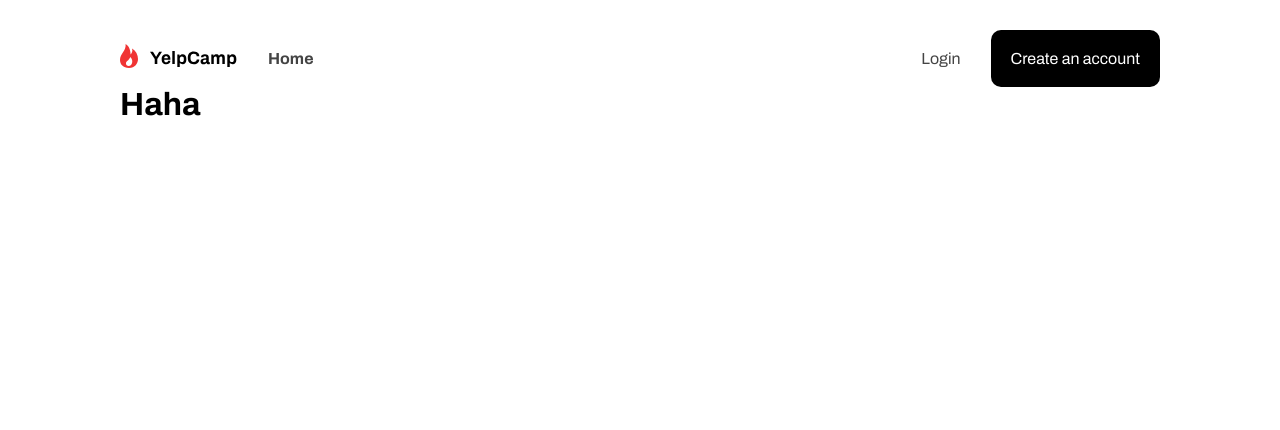
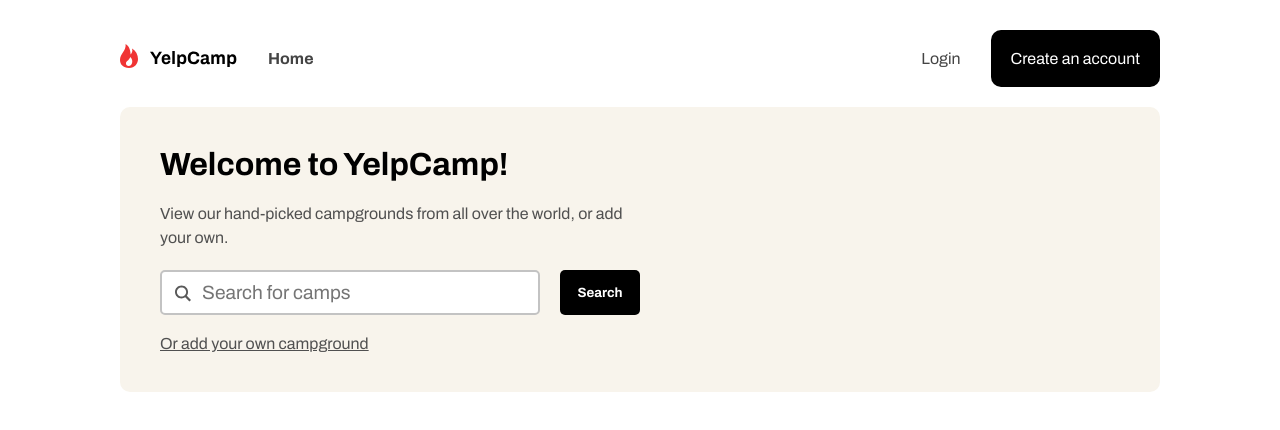
Before and after one commit to sparklaunch/yelpcamp, a React (Create React App) app: page /campgrounds in a window 1280 px wide. Shown: the top 430 px of the page. Built offline with nearby package versions, Linux system fonts and the light colour scheme.

Commit message:
Add Desktop Home.

```diff
--- a/src/components/Home/Home.scss
+++ b/src/components/Home/Home.scss
@@ -1,2 +1,65 @@
 .Home {
+    .welcome {
+        width: 100%;
+        background-color: rgb(248, 244, 236);
+        padding: 40px;
+        border-radius: 10px;
+        .welcome-header {
+            margin-bottom: 20px;
+        }
+        .welcome-description {
+            margin-bottom: 20px;
+            width: 50%;
+            p {
+                color: rgb(80, 80, 80);
+                line-height: 1.5;
+            }
+        }
+        .search-form {
+            width: 50%;
+            display: grid;
+            grid-template-columns: auto 80px;
+            margin-bottom: 20px;
+            .search-input {
+                position: relative;
+                input {
+                    width: 95%;
+                    border-color: rgb(195, 195, 195);
+                    border-style: solid;
+                    border-radius: 5px;
+                    padding: 10px;
+                    padding-left: 40px;
+                    font-size: 1.2rem;
+                }
+                img {
+                    position: absolute;
+                    left: 15px;
+                    top: 15px;
+                }
+            }
+            button.search-button {
+                border: none;
+                border-radius: 5px;
+                background-color: black;
+                color: white;
+                font-weight: bold;
+                cursor: pointer;
+                transition: opacity 0.3s;
+                &:hover {
+                    opacity: 0.8;
+                }
+            }
+        }
+        .add-campground {
+            a {
+                color: rgb(80, 80, 80);
+                text-decoration: underline;
+            }
+        }
+    }
 }
+
+@media all and (max-width: 1024px) {
+    .Home {
+    }
+}
--- a/src/components/Home/Home.tsx
+++ b/src/components/Home/Home.tsx
@@ -1,11 +1,45 @@
+import { Link } from "react-router-dom";
+import { useState, ChangeEvent } from "react";
 import Layout from "../Layout/Layout";
 import "./Home.scss";
+import magnifier from "../../assets/Search.svg";
 
 function Home() {
+    const [search, setSearch] = useState("");
+    const changeHandler = (event: ChangeEvent<HTMLInputElement>) => {
+        setSearch(event.target.value);
+    };
     return (
         <div className="Home">
             <Layout>
-                <h1>Haha</h1>
+                <div className="welcome">
+                    <div className="welcome-header">
+                        <h1>Welcome to YelpCamp!</h1>
+                    </div>
+                    <div className="welcome-description">
+                        <p>
+                            View our hand-picked campgrounds from all over the
+                            world, or add your own.
+                        </p>
+                    </div>
+                    <div className="search-form">
+                        <div className="search-input">
+                            <img src={magnifier} alt="Magnifier" />
+                            <input
+                                type="text"
+                                value={search}
+                                onChange={changeHandler}
+                                placeholder="Search for camps"
+                            />
+                        </div>
+                        <button className="search-button">Search</button>
+                    </div>
+                    <div className="add-campground">
+                        <Link to="/campgrounds/new">
+                            Or add your own campground
+                        </Link>
+                    </div>
+                </div>
             </Layout>
         </div>
     );
--- a/src/components/Navigation/Navigation.scss
+++ b/src/components/Navigation/Navigation.scss
@@ -2,6 +2,7 @@
     display: flex;
     justify-content: space-between;
     align-items: center;
+    margin-bottom: 20px;
     .left {
         display: flex;
         align-items: center;
```
